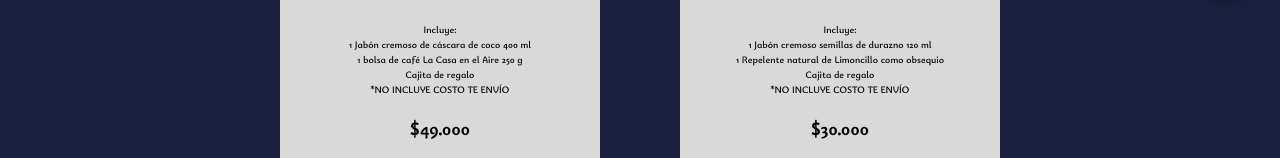
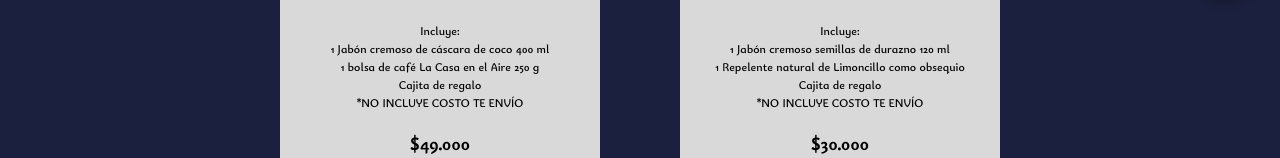
Before and after one commit to paula220994/monteazul-web, a plain HTML site: page docs/index.html in a window 1280 px wide. Shown: the part 780-938 px from the top of the page. Drawn offline with Linux system fonts and the light colour scheme.

Commit message:
Update styles.css

```diff
--- a/docs/styles/styles.css
+++ b/docs/styles/styles.css
@@ -387,7 +387,7 @@ header .blue-plant-right {
 }
 
 h3.texto-incluye {
-  font-size: 10px !important;
+  font-size: 12px !important;
   color: #000000 !important;
   font-weight: normal !important;
   line-height: 1.5 !important;
```
